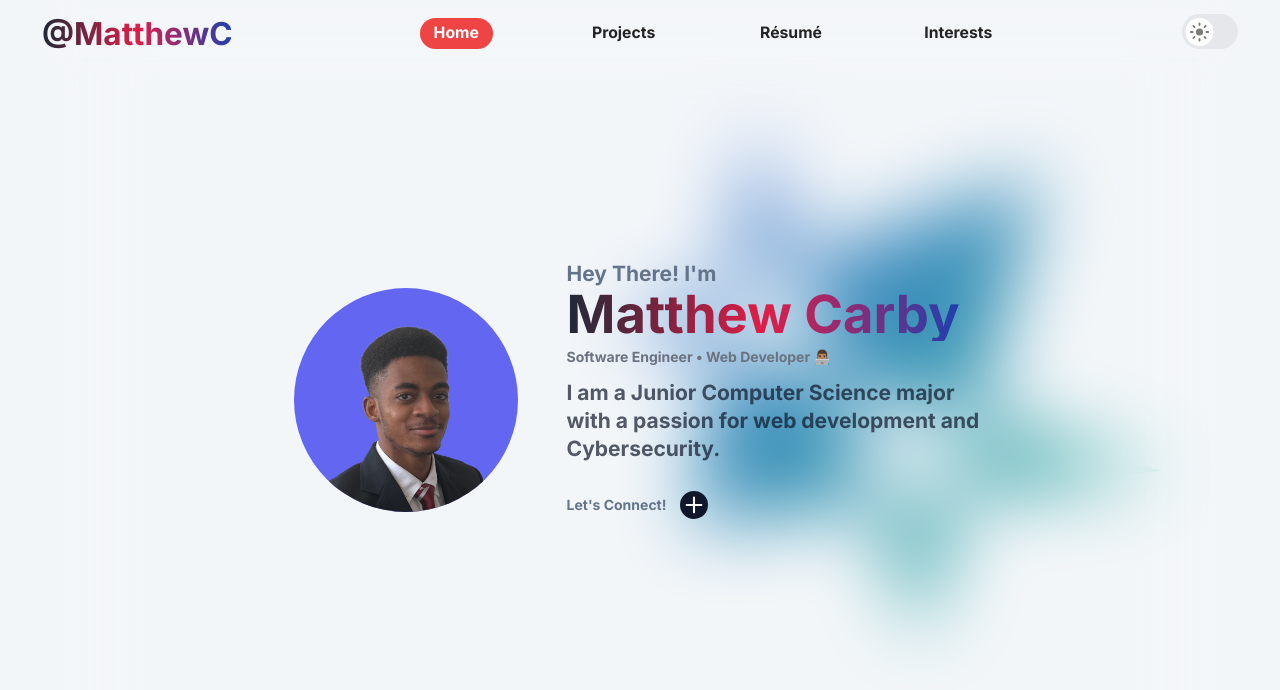
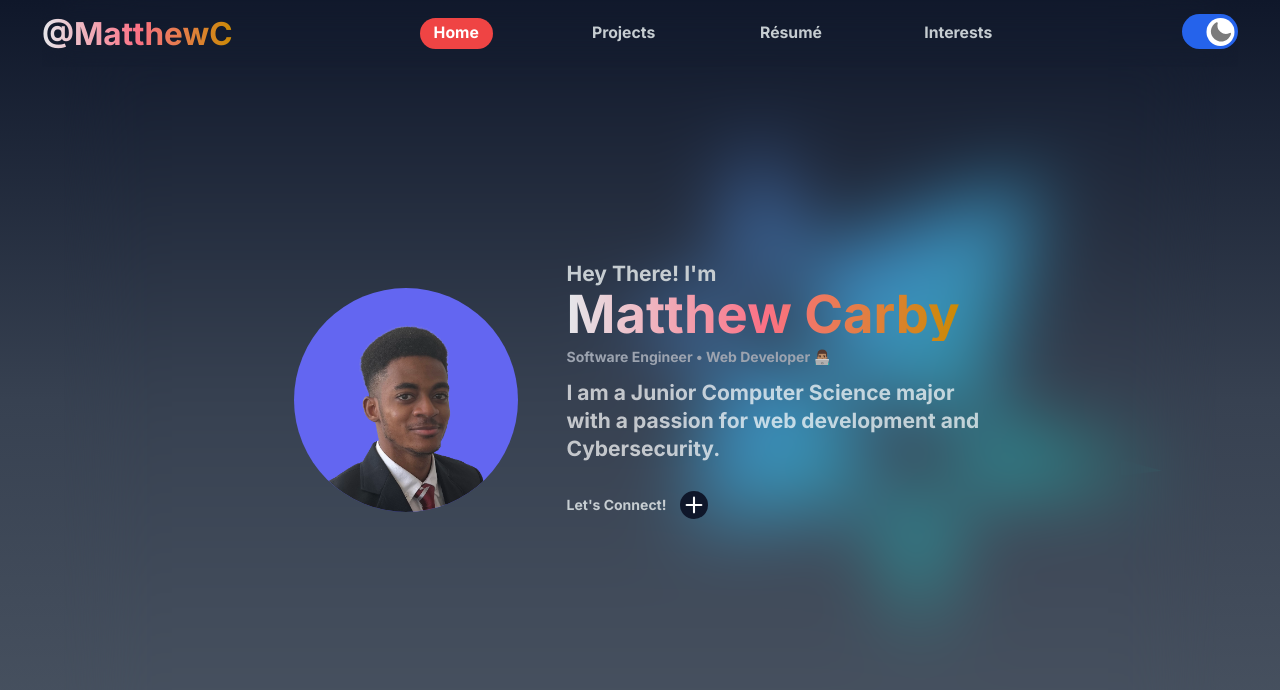
Before and after one commit to MattKen18/personal-site, a Next.js app in the folder personal-website/: page / in a window 1280 px wide. Shown: the top 690 px of the page. Built offline with nearby package versions, Linux system fonts and the light colour scheme; a web font is replaced by a local one.

Commit message:
refining changes

```diff
--- a/personal-website/app/resume/page.tsx
+++ b/personal-website/app/resume/page.tsx
@@ -132,7 +132,9 @@ function page() {
       duration: '(2021-2025)',
     },
     2: {
-      content: "Shaw University President's List - GPA of 4.0 (2022-2023)"
+      content: "Shaw University President's List - GPA of 4.0",
+      duration: '(2022-2023)',
+
     }
   }
 
--- a/personal-website/components/Welcome.tsx
+++ b/personal-website/components/Welcome.tsx
@@ -25,7 +25,7 @@ function Welcome() {
 
 
   return (
-    <div className='relative w-full h-full xl:w-[90%] 2xl:w-[60%] 2xl:h-[80%] overflow-hidden'>
+    <div className='relative w-full h-full xl:w-[90%] 2xl:w-[60%] 2xl:h-[90%] overflow-hidden'>
       <div
         className='flex flex-col md:flex-row h-full w-full px-4 items-center justify-center gap-14
         relative z-10 backdrop-blur-2xl
@@ -144,7 +144,7 @@ function Welcome() {
         transition={{
           duration: 2,
         }}
-        className={`clipped bg-gradient-to-br from-indigo-500 to-emerald-500 top-0 right-0 absolute w-[50rem] h-[50rem] 2xl:right-40 2xl:w-[60rem] 2xl:h-[60rem]`}>
+        className={`clipped bg-gradient-to-br dark:from-indigo-500 dark:to-emerald-500 from-sky-600/60 to-indigo-500 top-0 right-0 absolute w-[50rem] h-[50rem] 2xl:right-40 2xl:w-[60rem] 2xl:h-[60rem]`}>
       </motion.div>
     </div>
   )
--- a/personal-website/slices/themeSlice.ts
+++ b/personal-website/slices/themeSlice.ts
@@ -11,7 +11,7 @@ const useThemeStore = create<ThemeState>()(
   devtools(
     persist(
       (set) => ({
-        theme: "light",
+        theme: "dark",
         toggleTheme: () => (
           set((state) => ({theme: state.theme === "light" ? "dark" : "light"}))
         ),
```
